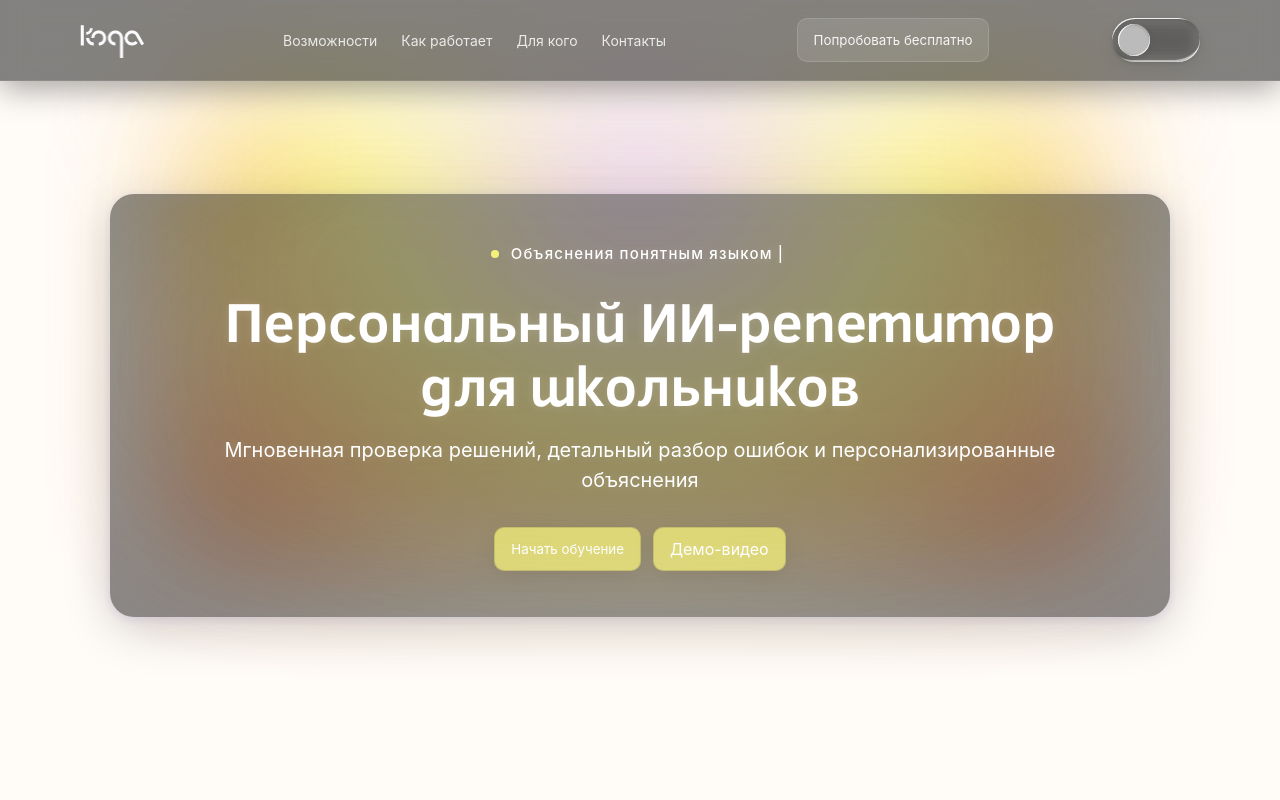
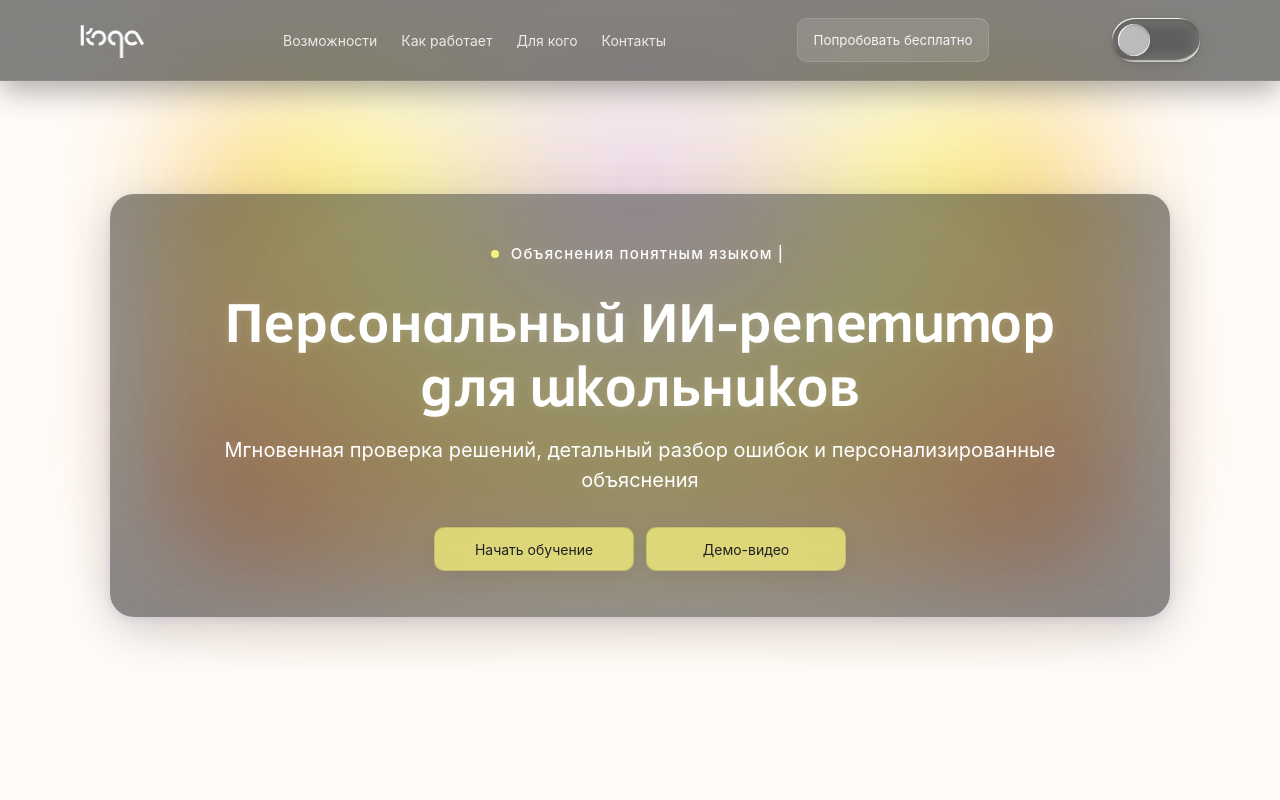
Before and after one commit to n1k-1ta/lend_proj, a React (Vite) app: page / in a window 1280 px wide. Shown: the top 800 px of the page. Built offline with nearby package versions, Linux system fonts and the light colour scheme; some icons are missing.

Commit message:
Изменение hero-btn

```diff
--- a/src/components/buttons/buttons.css
+++ b/src/components/buttons/buttons.css
@@ -66,10 +66,16 @@
   outline-offset: var(--spacing-xs);
 }
 
-.btn-hero {
+.btn-hero,
+a.btn-hero,
+button.btn-hero {
   background: var(--acc2-alpha-75);
   transition: var(--transition-button);
-  color: var(--bg);
+  color: var(--color-dark-tertiary) !important;
+  font-size: var(--text-base);
+  width: 200px;
+  min-width: 200px;
+  text-align: center;
 }
 
 .btn-hero::after {
@@ -84,3 +90,10 @@
   transition: var(--transition-button);
   color: var(--text);
 }
+
+/* Light theme override for hero buttons */
+body.theme-light .btn-hero,
+body.theme-light a.btn-hero,
+body.theme-light button.btn-hero {
+  color: var(--color-dark-tertiary) !important;
+}
```
